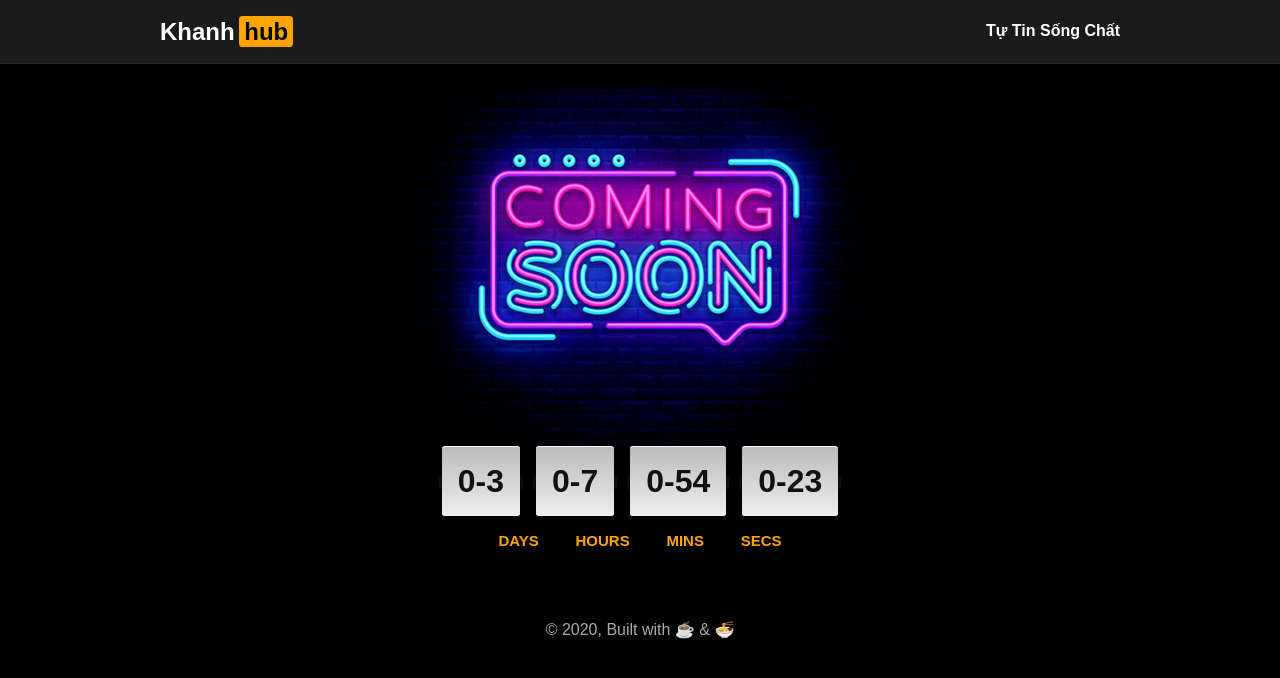
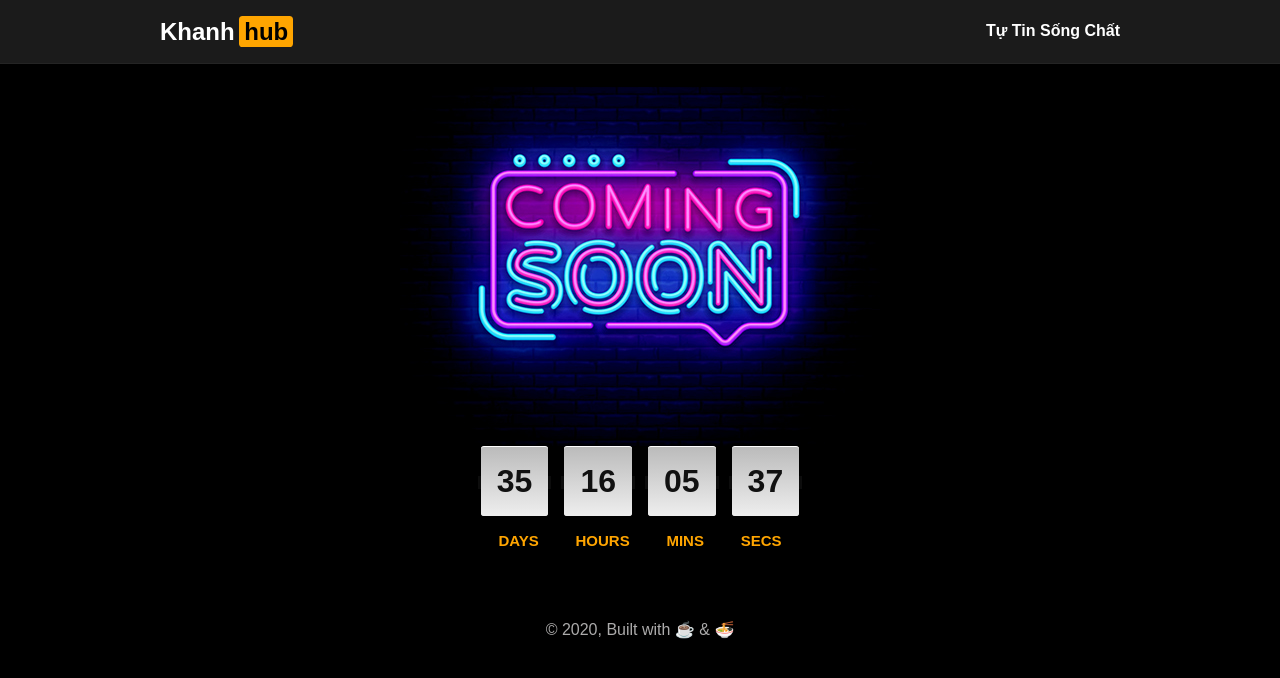
Before and after one commit to kradnozd/khanhhub-site, a Gatsby site: page / in a window 1280 px wide. Built offline with nearby package versions, Linux system fonts and the light colour scheme; Gatsby itself is replaced by a stand-in of ours.

Commit message:
update countdown

```diff
--- a/src/components/countdown.js
+++ b/src/components/countdown.js
@@ -9,7 +9,7 @@ const CountDown = () => {
     minutes: 0,
     seconds: 0
   })
-  const target_date = new Date("Dec 1, 2020")
+  const target_date = new Date("Jan 9, 2021")
 
   const updateCountdown = () => {
     let current_date = new Date().getTime()
```
Also changed, not shown: package.json (+8 -8 lines), 1 other file.
